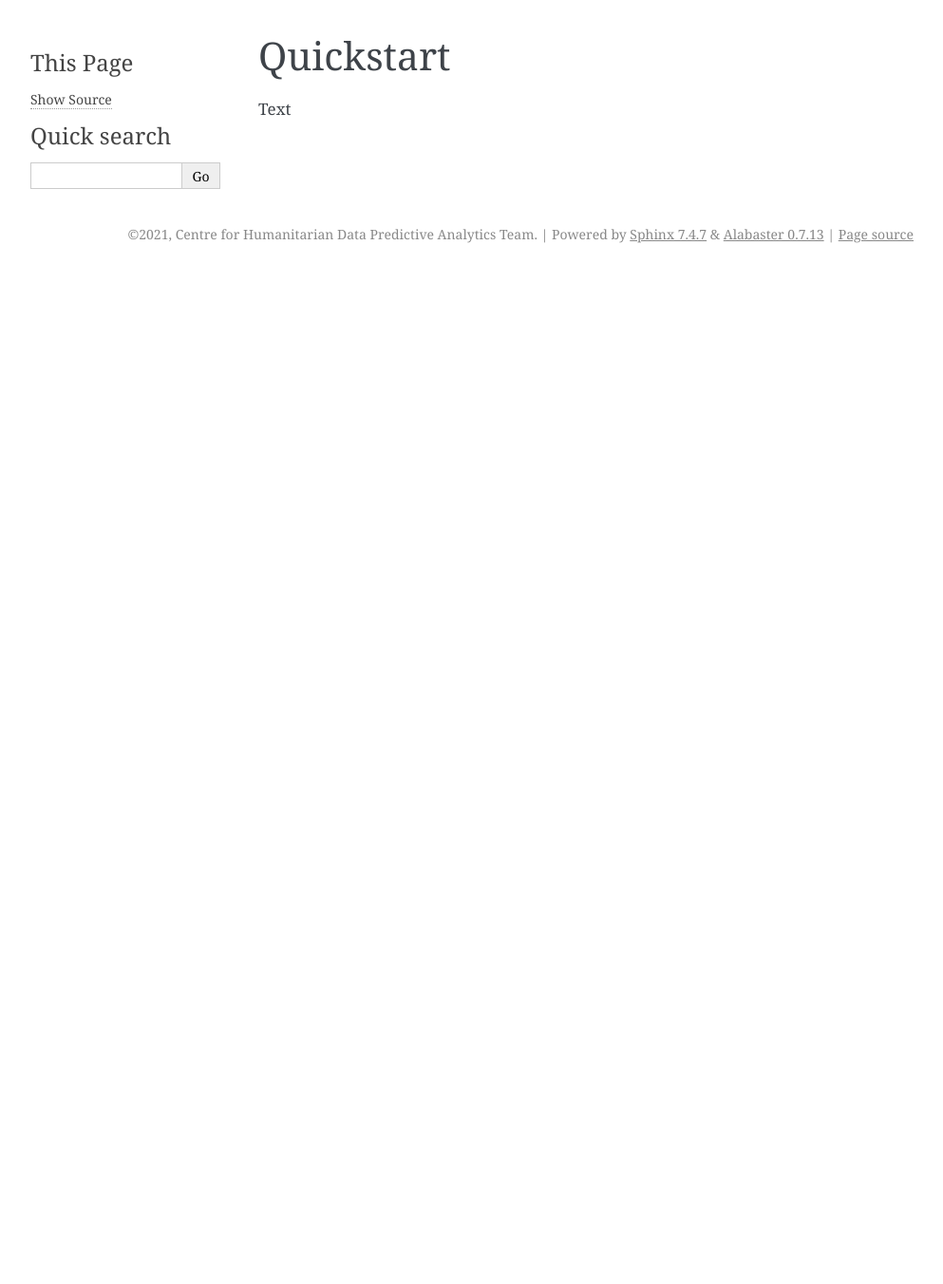
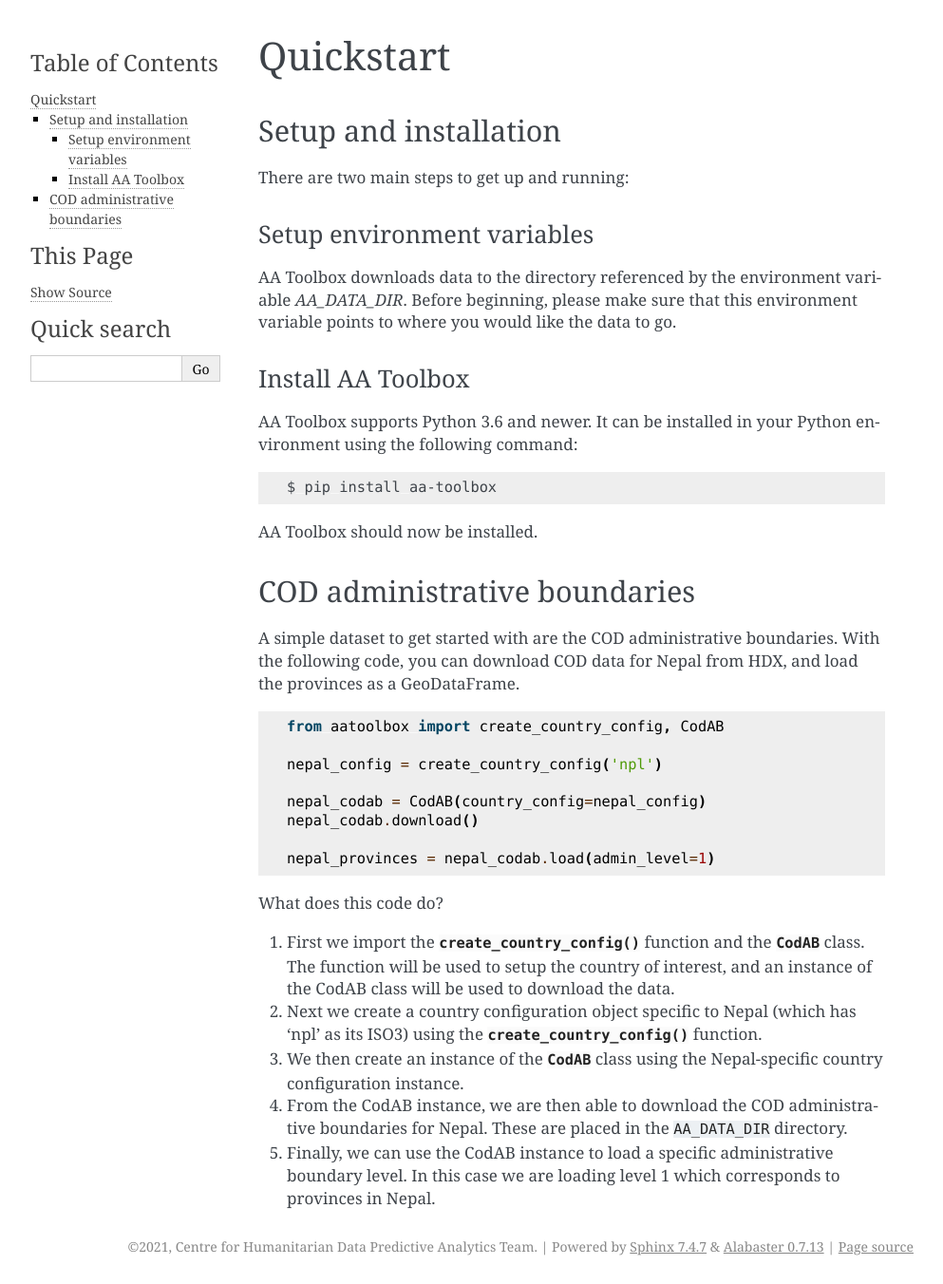
Before and after one commit to OCHA-DAP/ocha-anticipy, a Sphinx documentation site: the page built from docs/source/quickstart.rst, in a window 1280 px wide. Shown: the whole page at 95% size, without its empty margins (148-1141 px from the left). Built offline with Sphinx 7.4.7, drawn with Linux system fonts in a browser that asks for light colours; before the commit the page ends 900 px from its top, so only the background shows below that.

Commit message:
Added text but codab broken

```diff
--- a/docs/source/api.rst
+++ b/docs/source/api.rst
@@ -3,3 +3,7 @@ AA Toolbox API
 
 .. automodule:: aatoolbox
    :members:
+
+.. toctree::
+   :maxdepth: 2
+   :caption: Contents:
--- a/docs/source/datasources/codab.rst
+++ b/docs/source/datasources/codab.rst
@@ -2,3 +2,6 @@ COD Administrative Boundaries
 =============================
 
 Text
+:mod:`~aatoolbox.datsources.codab`
+:class:`~aatoolbox.datsources.codab.codab.CodAB`
+:class:`~aatoolbox.CodAB`
--- a/docs/source/license.rst
+++ b/docs/source/license.rst
@@ -1 +1,5 @@
-.. include:: ../../LICENSE.rst
+License
+=======
+
+.. include:: ../../LICENSE
+   :literal:
--- a/docs/source/quickstart.rst
+++ b/docs/source/quickstart.rst
@@ -1,4 +1,64 @@
 Quickstart
 ==========
 
-Text
+Setup and installation
+----------------------
+
+There are two main steps to get up and running:
+
+Setup environment variables
+^^^^^^^^^^^^^^^^^^^^^^^^^^^
+
+AA Toolbox downloads data to the directory referenced by the
+environment variable `AA_DATA_DIR`. Before beginning, please make
+sure that this environment variable points to where you would
+like the data to go.
+
+Install AA Toolbox
+^^^^^^^^^^^^^^^^^^
+
+AA Toolbox supports Python 3.6 and newer. It can be installed in your Python
+environment using the following command:
+
+.. code-block:: sh
+
+    $ pip install aa-toolbox
+
+AA Toolbox should now be installed.
+
+
+COD administrative boundaries
+-----------------------------
+
+A simple dataset to get started with are the COD administrative boundaries.
+With the following code, you can download COD data for Nepal from HDX,
+and load the provinces as a GeoDataFrame.
+
+.. code-block:: python
+
+    from aatoolbox import create_country_config, CodAB
+
+    nepal_config = create_country_config('npl')
+
+    nepal_codab = CodAB(country_config=nepal_config)
+    nepal_codab.download()
+
+    nepal_provinces = nepal_codab.load(admin_level=1)
+
+What does this code do?
+
+1.  First we import the :func:`~aatoolbox.create_country_config` function and
+    the :class:`~aatoolbox.CodAB` class. The function will be used to setup
+    the country of interest, and an instance of the CodAB class will
+    be used to download the data.
+2.  Next we create a country configuration object specific to Nepal
+    (which has 'npl' as its ISO3) using the
+    :func:`~aatoolbox.create_country_config` function.
+3.  We then create an instance of the :class:`~aatoolbox.CodAB` class
+    using the Nepal-specific country configuration instance.
+4.  From the CodAB instance, we are then able to download the COD
+    administrative boundaries for Nepal. These are placed in the
+    ``AA_DATA_DIR`` directory.
+5.  Finally, we can use the CodAB instance to load a specific administrative
+    boundary level. In this case we are loading level 1 which corresponds
+    to provinces in Nepal.
```
Also changed, not shown: README.md (+0 -5 lines), docs/source/index.rst (+3 -4 lines), docs/source/installation.rst (deleted, +0 -22 lines), docs/source/introduction.rst (+10 -1 lines), 2 other files.
